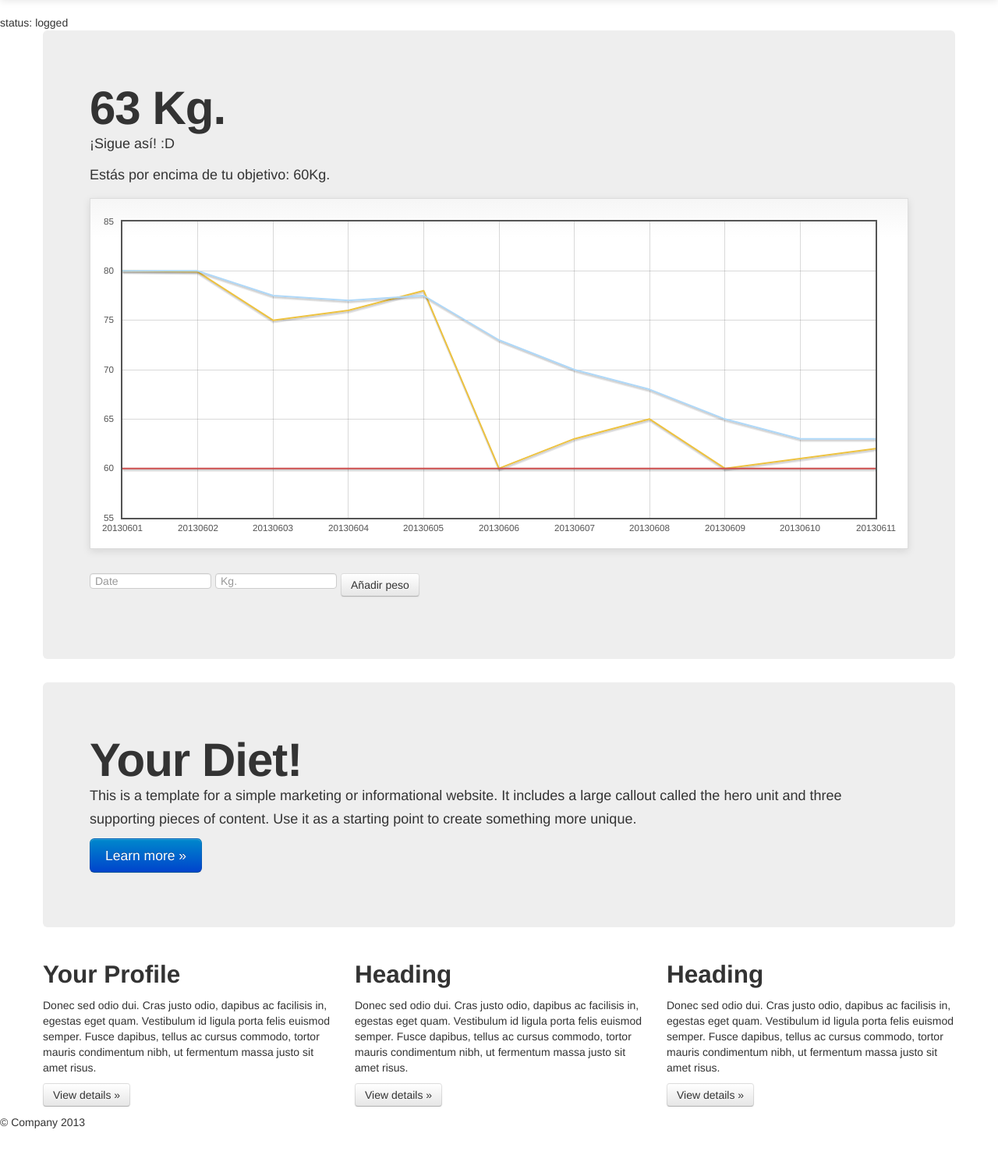
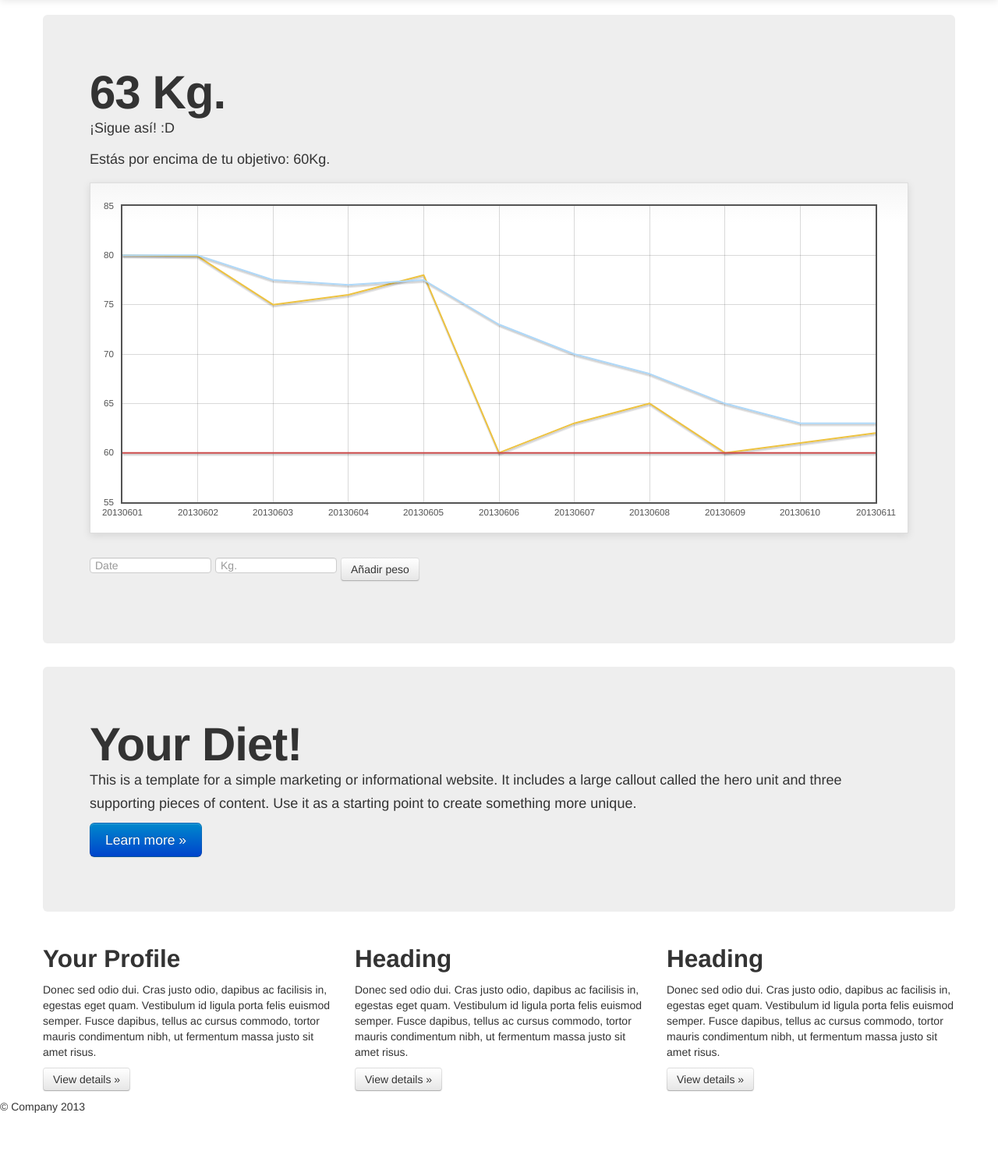
Before and after one commit to integrapp/analyzeme, a PHP site: page /views/index.php in a window 1280 px wide. Shown: the part 41-1540 px from the top of the page at 78% size. After the commit the page ends 1468 px from the top, so only its background shows below. Run offline with PHP 8.4, Linux system fonts and the light colour scheme; the visitor is signed in with stand-in values (Sample User, id 1).

Commit message:
quito debug

```diff
--- a/web/views/index.php
+++ b/web/views/index.php
@@ -1,6 +1,5 @@
 <?php
 session_start();
-echo 'status: '.$_SESSION['login_status'];
 ?>
 <html>
   <head>
```
